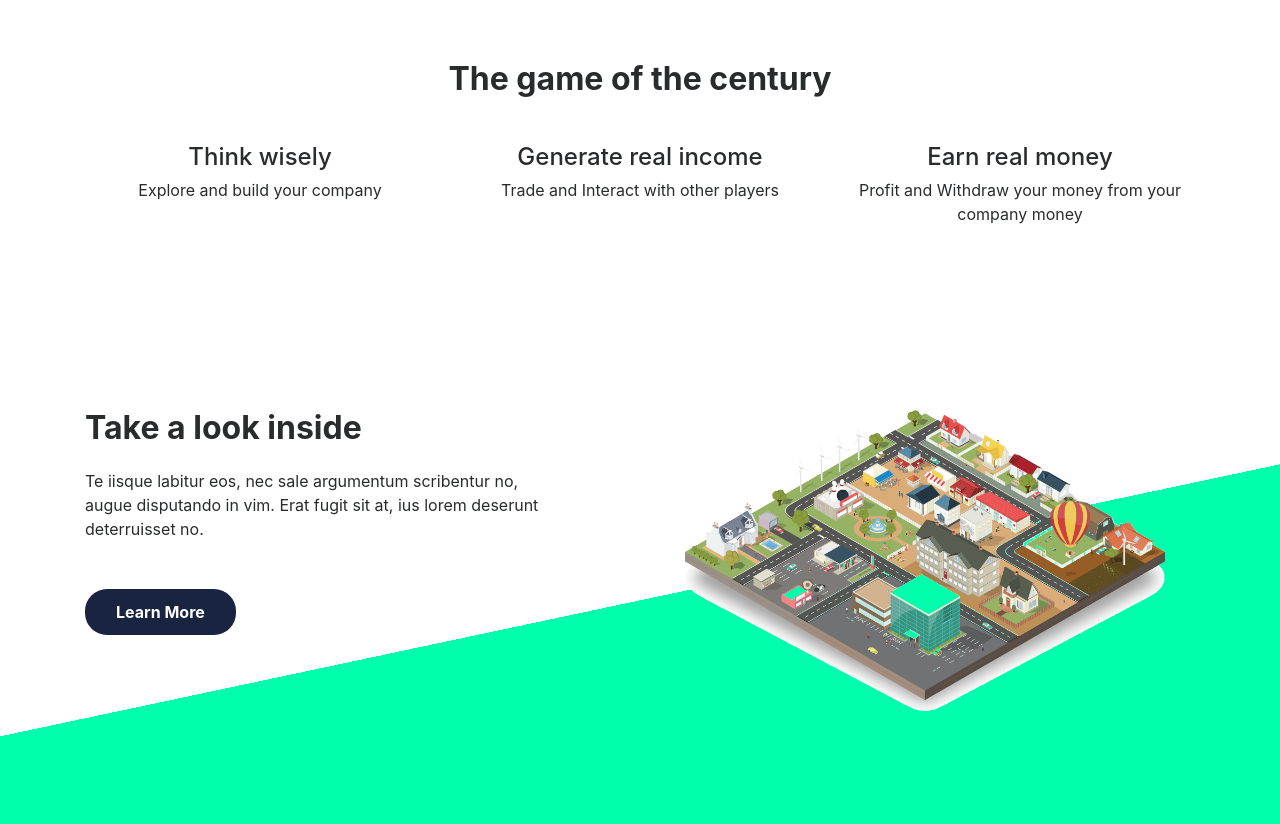
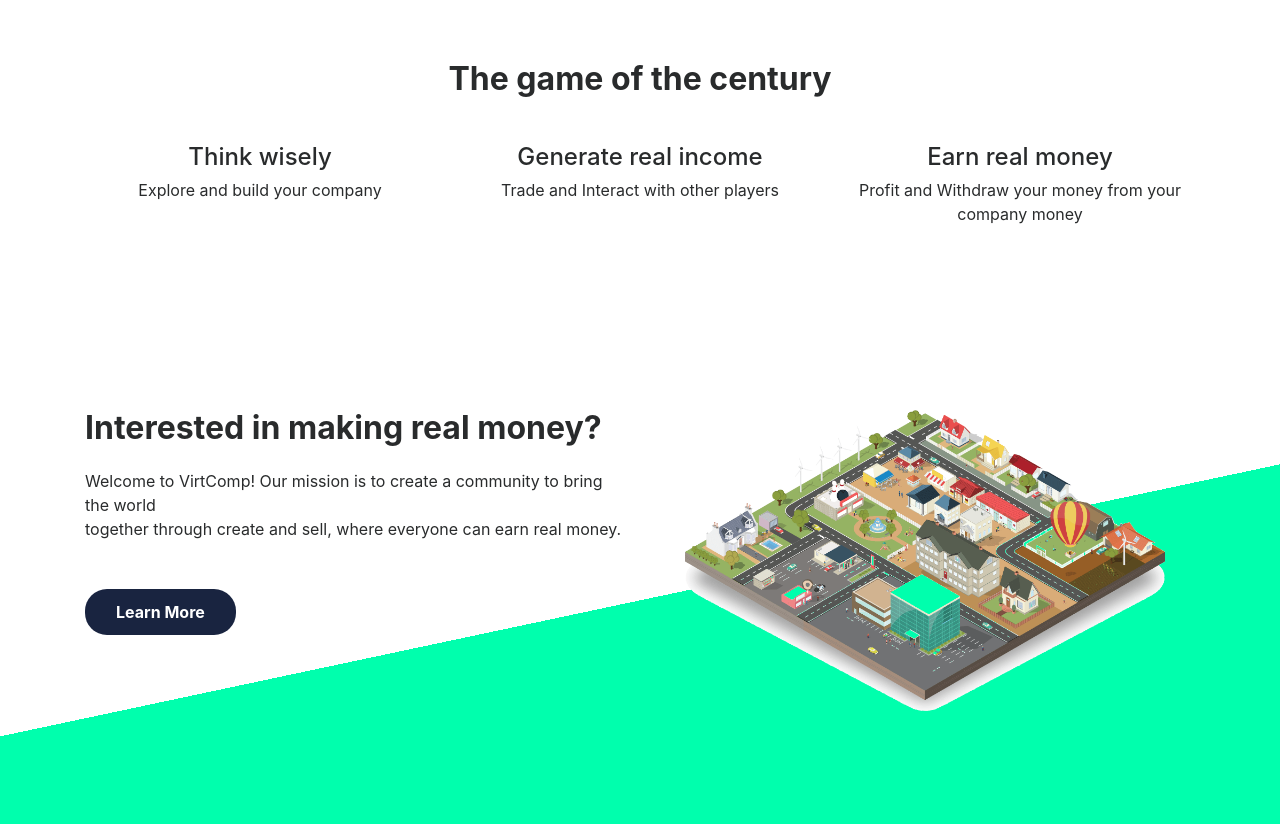
Before and after one commit to polowis/virtComp, a Django app: page / in a window 1280 px wide. Shown: the part 640-1464 px from the top of the page. Run offline with Django 3.2, Linux system fonts and the light colour scheme; some libraries are stand-ins or nearby versions.

Commit message:
fix: chage frontpage desc

```diff
--- a/app/templates/index.html
+++ b/app/templates/index.html
@@ -69,9 +69,9 @@
         <div class="container my-5">
             <div class="row justify-content-between text-center text-md-left">
                 <div data-aos="fade-right" data-aos-duration="1000" data-aos-once="true" class="col-md-6">
-                    <h2 class="font-weight-bold">Take a look inside</h2>
-                    <p class="my-4">Te iisque labitur eos, nec sale argumentum scribentur no,
-                        <br> augue disputando in vim. Erat fugit sit at, ius lorem deserunt deterruisset no.</p>
+                    <h2 class="font-weight-bold">Interested in making real money?</h2>
+                    <p class="my-4">Welcome to VirtComp! Our mission is to create a community to bring the world
+                        <br>together through create and sell,  where everyone can earn real money.</p>
                     <a href="#" class="btn my-4 font-weight-bold atlas-cta cta-blue">Learn More</a>
                 </div>
                 <div data-aos="fade-left" data-aos-duration="1000" data-aos-once="true" class="col-md-6 align-self-center">
```
